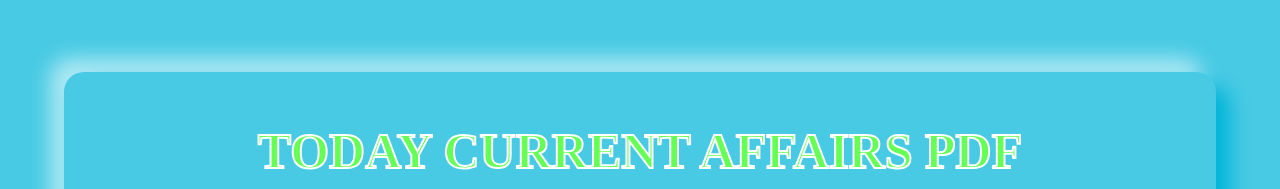
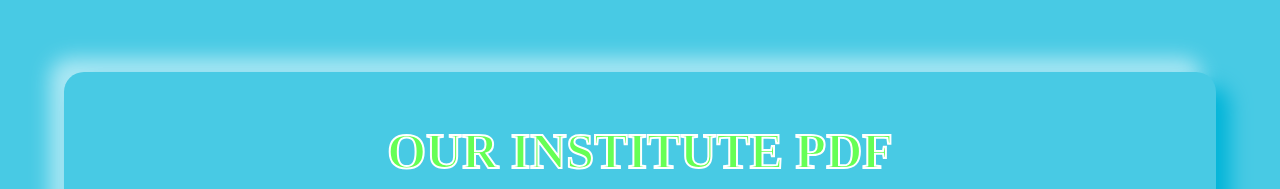
Before and after one commit to divyaclasses/divyaclasses.github.io, a plain HTML site: page index.html in a window 1280 px wide. Shown: the part 2380-2569 px from the top of the page. Drawn offline with Linux system fonts and the light colour scheme; a web font is replaced by a local one.

Commit message:
Update index.html

```diff
--- a/index.html
+++ b/index.html
@@ -1002,7 +1002,7 @@
         <!-- Pdf box -->
 
         <div class="con2">
-            <h1>TODAY CURRENT AFFAIRS PDF</h1>
+            <h1>OUR INSTITUTE PDF</h1>
             <div class="pdfbox"><img src="https://shivam0010.github.io/currentaffairs-/hindidcc.pdf" alt="img" width="100%" height="100%"></div>
 
             <a href="#" class="buttonDownload" onclick="underdev()">
```
